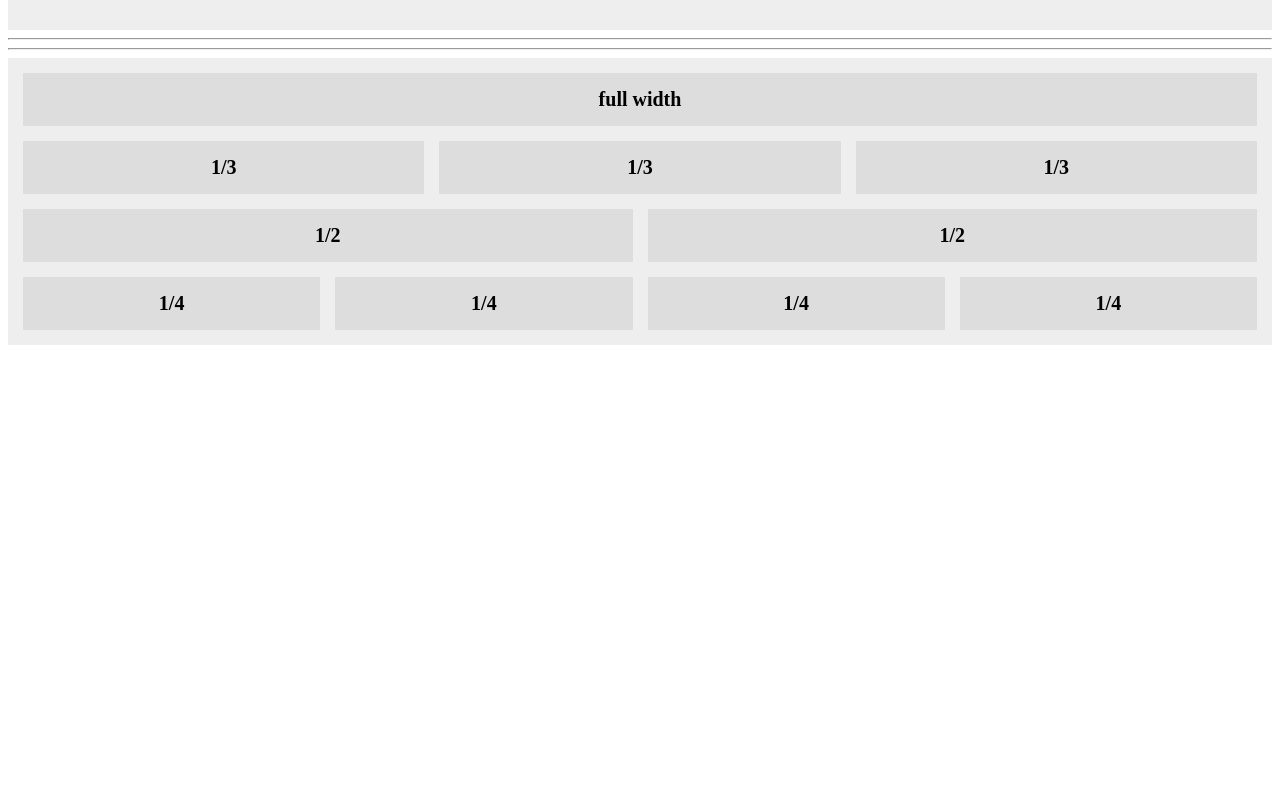
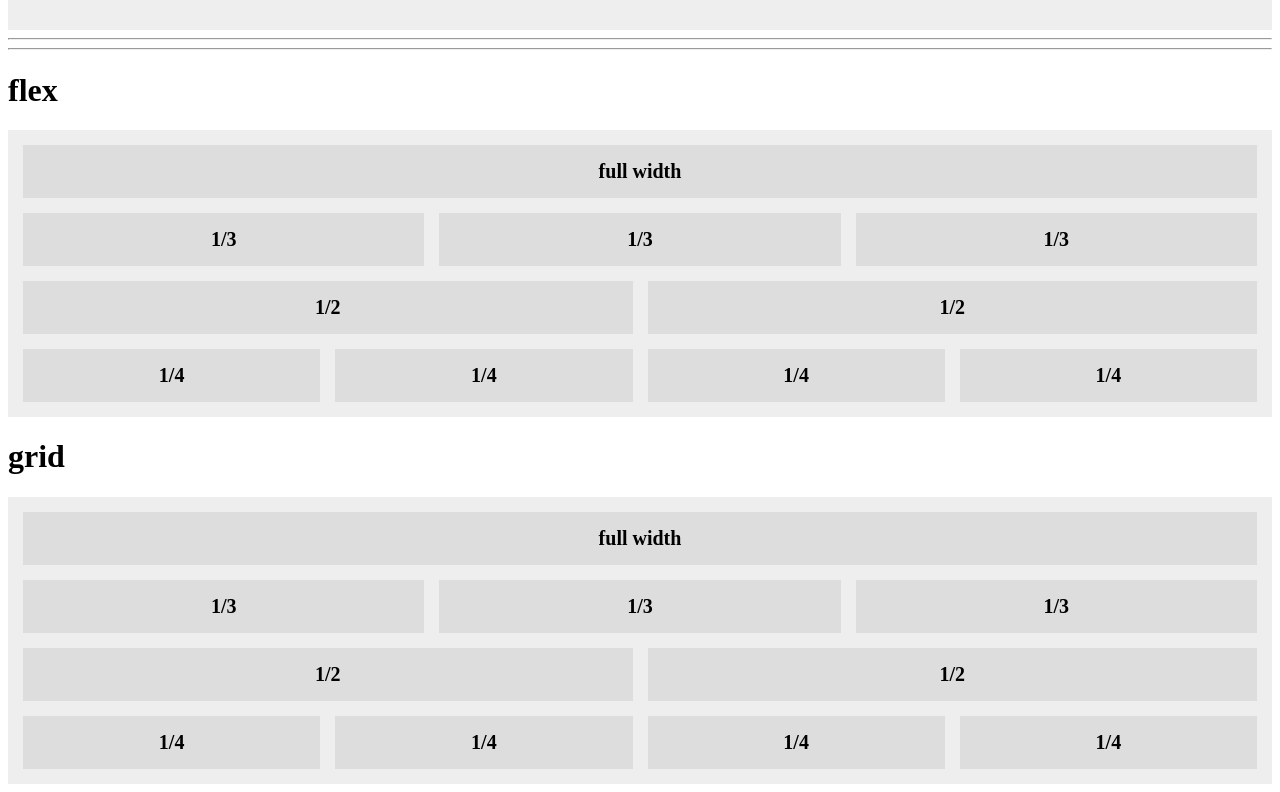
Before and after one commit to Ahmed-Alaraby/Assignment-Grid-for-Elzero, a plain HTML site: page index.html in a window 1280 px wide. Shown: the part 4780-5572 px from the top of the page. Before the commit the page ends 5133 px from the top, so only its background shows below. Drawn offline with Linux system fonts and the light colour scheme.

Commit message:
Add another example for grid

```diff
--- a/css/main.css
+++ b/css/main.css
@@ -193,7 +193,7 @@ footer{
 .flex .section-2{
   display: flex;
   gap: 15px;
-  margin: 0 15px;
+  margin:15px;
 }
 .flex .section-2 div{
   width: calc(100%/3);
@@ -229,3 +229,57 @@ footer{
   font-weight: bold;
   padding: 15px;
 }
+/* grid-5 */
+.grid-5{
+  background-color: #eeeeee;
+  width: 100%;
+  overflow: hidden;
+  display: grid;
+}
+.grid-5 .full-width{
+  background-color: #dddddd;
+  text-align: center;
+  padding: 15px;
+  margin: 15px;
+  font-weight: bold;
+  font-size: 20px;
+}
+.grid-5 .section-2{
+  display: grid;
+    grid-template-columns: repeat(3,1fr);
+    text-align: center;
+    gap: 15px;
+    margin: 0px 15px 15px;
+}
+.grid-5 .section-2 div{
+  background-color: #dddddd;
+  padding: 15px;
+  font-weight: bold;
+  font-size: 20px;
+}
+.grid-5 .section-3{
+  display: grid;
+    grid-template-columns: repeat(2,1fr);
+    text-align: center;
+    gap: 15px;
+    margin: 0 15px 15px;
+}
+.grid-5 .section-3 div{
+  background-color: #dddddd;
+  padding: 15px;
+  font-weight: bold;
+  font-size: 20px;
+}
+.grid-5 .section-4{
+  display: grid;
+    grid-template-columns: repeat(4,1fr);
+    text-align: center;
+    gap: 15px;
+    margin: 0 15px 15px;
+}
+.grid-5 .section-4 div{
+  background-color: #dddddd;
+  padding: 15px;
+  font-weight: bold;
+  font-size: 20px;
+}
--- a/index.html
+++ b/index.html
@@ -123,6 +123,7 @@
   </div>
   <hr>
   <hr>
+  <h1>flex</h1>
   <div class="flex">
     <div class="full-width">full width</div>
     <div class="section-2">
@@ -141,5 +142,25 @@
       <div>1/4</div>
     </div>
   </div>
+  <h1>grid</h1>
+  <div class="grid-5">
+    <div class="full-width">full width</div>
+    <div class="section-2">
+      <div>1/3</div>
+      <div>1/3</div>
+      <div>1/3</div>
+    </div>
+    <div class="section-3">
+      <div>1/2</div>
+      <div>1/2</div>
+    </div>
+    <div class="section-4">
+      <div>1/4</div>
+      <div>1/4</div>
+      <div>1/4</div>
+      <div>1/4</div>
+    </div>
+  </div>
+  </div>
 </body>
 </html>
```
